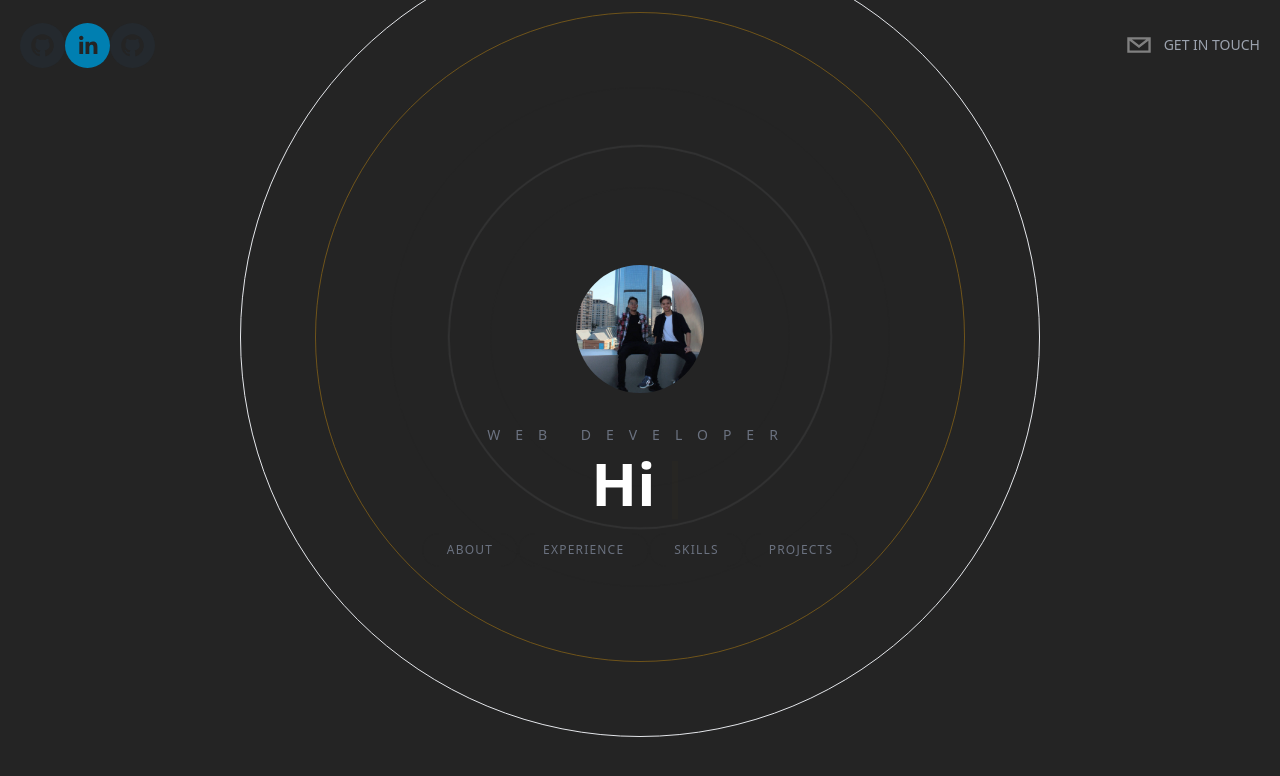
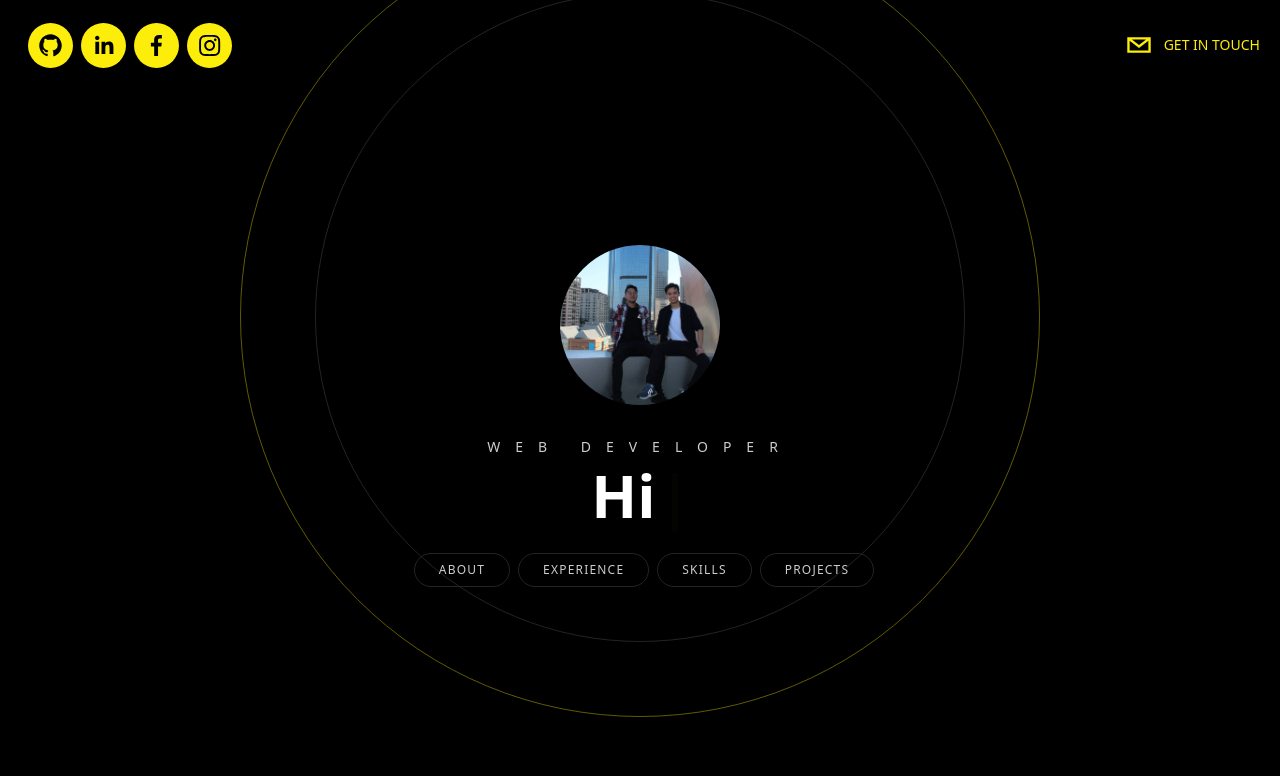
Before and after one commit to ericn17/ericn-next-portfolio, a Next.js app: page / in a window 1280 px wide. Shown: the top 776 px of the page. Built offline with nearby package versions, Linux system fonts and the light colour scheme.

Commit message:
hero and header updated

```diff
--- /dev/null
+++ b/components/About.tsx
@@ -0,0 +1,14 @@
+import React from 'react'
+
+type Props = {}
+
+export default function About({}: Props) {
+  return (
+    <div className='flex flex-col relative h-screen text-center md:text-left md:flex-row max-w-7xl px-10 justify-evenly mx-auto items-center'>
+      <h3 className='absolute top-24 uppercase tracking-[20px] text-[#CDCDCD] text-2xl'>
+        About
+      </h3>
+
+    </div>
+  )
+}
--- a/components/BackgroundCircles.tsx
+++ b/components/BackgroundCircles.tsx
@@ -17,11 +17,11 @@ export default function BackgroundCircles({}: Props) {
         duration: 2.5,
       }}
       className="relative flex justify-center items-center">
-      <div className="absolute border border-[#33333] rounded-full h-[200px] w-[200px] mt-52 animate-ping"/>
-      <div className=" absolute border border-[rgb(36,36,36)] rounded-full h-[300px] w-[300px] mt-52 "/>
-      <div className=" absolute border border-[rgb(36,36,36)] rounded-full h-[500px] w-[500px] mt-52 "/>
-      <div className=" absolute border border-[#F7AB0A] rounded-full opacity-20 h-[650px] w-[650px] mt-52 animate-pulse" />
-      <div className=" absolute border border-[#33333] rounded-full h-[800px] w-[800px] mt-52 " />
+      <div className="absolute border border-[black] rounded-full h-[200px] w-[200px] mt-52 animate-ping"/>
+      <div className=" absolute border border-[black] rounded-full h-[300px] w-[300px] mt-52 "/>
+      <div className=" absolute border border-[black] rounded-full h-[500px] w-[500px] mt-52 "/>
+      <div className=" absolute border border-[#FCEE0A] rounded-full opacity-25 h-[800px] w-[800px] mt-52 animate-pulse" />
+      <div className=" absolute border border-[#242424] rounded-full h-[650px] w-[650px] mt-52 " />
     </motion.div>
   )
 }
--- a/components/Header.tsx
+++ b/components/Header.tsx
@@ -24,16 +24,28 @@ export default function Header({}: Props) {
       className="flex flex-row items-center">
         {/* Social Icons */}
         <SocialIcon
+        className='socialIcons'
         url="https://github.com/ericn17"
         style={{ height: 45, width: 45 }}
+        bgColor=' #FCEE0A'
         />
         <SocialIcon
+        className='socialIcons'
         url="https://www.linkedin.com/feed/"
         style={{ height: 45, width: 45 }}
+        bgColor=' #FCEE0A'
         />
         <SocialIcon
-        url="https://github.com/ericn17"
+        className='socialIcons'
+        url="https://facebook.com"
         style={{ height: 45, width: 45 }}
+        bgColor=' #FCEE0A'
+        />
+        <SocialIcon
+        className='socialIcons'
+        url="https://instagram.com"
+        style={{ height: 45, width: 45 }}
+        bgColor=' #FCEE0A'
         />
       </motion.div>
 
@@ -55,10 +67,10 @@ export default function Header({}: Props) {
         <SocialIcon
           className="cursor-pointer"
           network="email"
-          fgColor="gray"
+          fgColor=" #FCEE0A"
           bgColor="transparent"
         />
-        <p className="uppercase hidden md:inline-flex text-sm text-gray-400">Get In Touch</p>
+        <p className="uppercase hidden md:inline-flex text-sm text-[#FCEE0A]">Get In Touch</p>
       </motion.div>
     </header>
   )
--- a/components/Hero.tsx
+++ b/components/Hero.tsx
@@ -23,20 +23,20 @@ export default function Hero({}: Props) {
     <div className="h-screen flex flex-col space-y-8 items-center justify-center text-center overflow-hidden ">
         <BackgroundCircles />
         <Image
-          className='relative rounded-full h-32 w-32 mx-auto object-cover'
+          className='relative rounded-full h-40 w-40 mx-auto object-cover'
           src={ProfilePicture}
           alt="profile picture"
         />
       <div className='z-20'>
-        <h2 className='text-sm uppercase text-gray-500 pb-2 tracking-[15px]'>
+        <h2 className='text-sm uppercase text-[#CDCDCD] pb-2 tracking-[15px]'>
           Web Developer
         </h2>
         <h1 className='text-5xl lg:text-6xl font-semibold px-10'>
           <span>{text}</span>
-          <Cursor cursorColor='#F7AB0A' />
+          <Cursor cursorColor='#FCEE0C' />
         </h1>
 
-        <div className='pt-5'>
+        <div className='pt-7'>
           <Link href='#about'>
           <button className='heroButton'>About</button>
           </Link>
--- a/pages/index.tsx
+++ b/pages/index.tsx
@@ -2,6 +2,7 @@ import Head from 'next/head'
 import { Inter } from '@next/font/google'
 import Header from '@/components/Header'
 import Hero from '@/components/Hero'
+import About from '@/components/About'
 
 
 
@@ -9,7 +10,7 @@ const inter = Inter({ subsets: ['latin'] })
 
 export default function Home() {
   return (
-    <div className="bg-[rgb(36,36,36)] text-white h-screen snap-y snap-mandatory overflow-scroll z-0">
+    <div className="bg-[#000000] text-white h-screen snap-y snap-mandatory overflow-scroll z-0">
       <Head>
         <title>Eric's Portfolio</title>
       </Head>
@@ -21,7 +22,9 @@ export default function Home() {
         <Hero/>
       </section>
       {/* About */}
-
+      <section id='about' className='snap-center'>
+        <About/>
+      </section>
       {/* Experience */}
 
       {/* Skills */}
--- a/styles/globals.css
+++ b/styles/globals.css
@@ -4,6 +4,10 @@
 
 @layer components {
   .heroButton{
-    @apply px-6 py-2 border border-[#242424] rounded-full uppercase text-xs tracking-widest text-gray-500 transition-all hover:border-[#F7AB0A]/40 hover:text-[#F7AB0A]/40
+    @apply ml-2 px-6 py-2 border border-[#242424] rounded-full uppercase text-xs tracking-widest text-[#cdcdcd] transition-all hover:border-[#FCEE0A] hover:text-[#FCEE0A]
+  }
+
+  .socialIcons{
+    @apply ml-2
   }
 }
```
